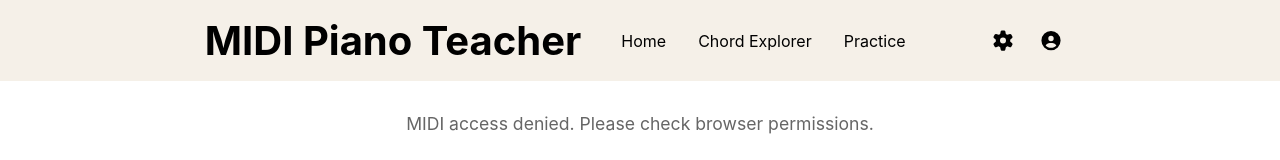
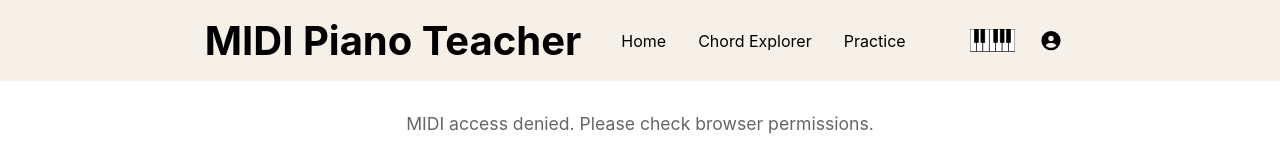
Before and after one commit to mjosephs1/midi-piano-teacher-web, a React (Create React App) app: page / in a window 1280 px wide. Shown: the top 160 px of the page. Built offline with nearby package versions, Linux system fonts and the light colour scheme.

Commit message:
Add PianoIcon component, swap with the gear icon for the button to change the MIDI keyboard size

```diff
--- a/src/App.tsx
+++ b/src/App.tsx
@@ -10,6 +10,7 @@ import { TimedMode } from './pages/TimedMode';
 import { HighScores } from './pages/HighScores';
 import { FontAwesomeIcon } from '@fortawesome/react-fontawesome'
 import { library } from '@fortawesome/fontawesome-svg-core'
+import { PianoIcon } from './components/PianoIcon';
 
 /* import all the icons in Free Solid, Free Regular, and Brands styles */
 import { faGear, faCircleUser } from '@fortawesome/free-solid-svg-icons'
@@ -80,7 +81,7 @@ const App: FC = () => {
               onClick={() => setSettingsOpen(prev => !prev)}
               aria-expanded={settingsOpen}
             >
-              <FontAwesomeIcon icon={faGear} />
+              <PianoIcon pianoIconWidth={45} />
             </button>
             {settingsOpen && (
               <div className="settings-panel">
--- /dev/null
+++ b/src/components/PianoIcon.tsx
@@ -0,0 +1,50 @@
+import { useState } from "react";
+type Props = { pianoIconWidth: number; };
+
+export function PianoIcon({ pianoIconWidth }: Props) {
+    const [hovered, setHovered] = useState(false);
+
+    const numWhiteKeys = 7;
+    const whiteKeyWidth = 50;
+    const whiteKeyHeight = whiteKeyWidth * 3.5;
+    const blackKeyWidth = whiteKeyWidth * 0.6;
+    const blackKeyHeight = whiteKeyHeight * 0.6;
+    const svgDimensions = `0 0 ${whiteKeyWidth * numWhiteKeys} ${whiteKeyHeight}`;
+    const piranoIconHeight = pianoIconWidth * (whiteKeyHeight / (whiteKeyWidth * numWhiteKeys));
+
+    return (
+        <svg className="virtual-piano" viewBox={svgDimensions} width={pianoIconWidth} height={piranoIconHeight}>
+            {Array.from({ length: numWhiteKeys }).map((_, i) => {
+            return <rect
+                key={`white-${i}`}
+                stroke="black"           // border color
+                strokeWidth={5}
+                fill={hovered && (i == 1 || i == 5) ? "#E04040" : "white"}
+                x={i * whiteKeyWidth}
+                y={0}
+                width={whiteKeyWidth}
+                height={whiteKeyHeight}
+                onMouseEnter={() => setHovered(true)}
+                onMouseLeave={() => setHovered(false)}
+            />
+            })}
+            {
+            Array.from({ length: numWhiteKeys-1 }).map((_, i) => {
+                return i != 2 ? (
+                    <rect
+                        key={`black-${i}`}
+                        stroke="black"
+                        strokeWidth={5}
+                        fill={hovered && i == 3 ? "#E04040" : "black"}
+                        x={(i * whiteKeyWidth) + (whiteKeyWidth-(blackKeyWidth/2))}
+                        y={0}
+                        width={blackKeyWidth}
+                        height={blackKeyHeight}
+                        onMouseEnter={() => setHovered(true)}
+                        onMouseLeave={() => setHovered(false)}
+                    />
+                ) : null
+            })}
+        </svg>
+    )
+}
```
